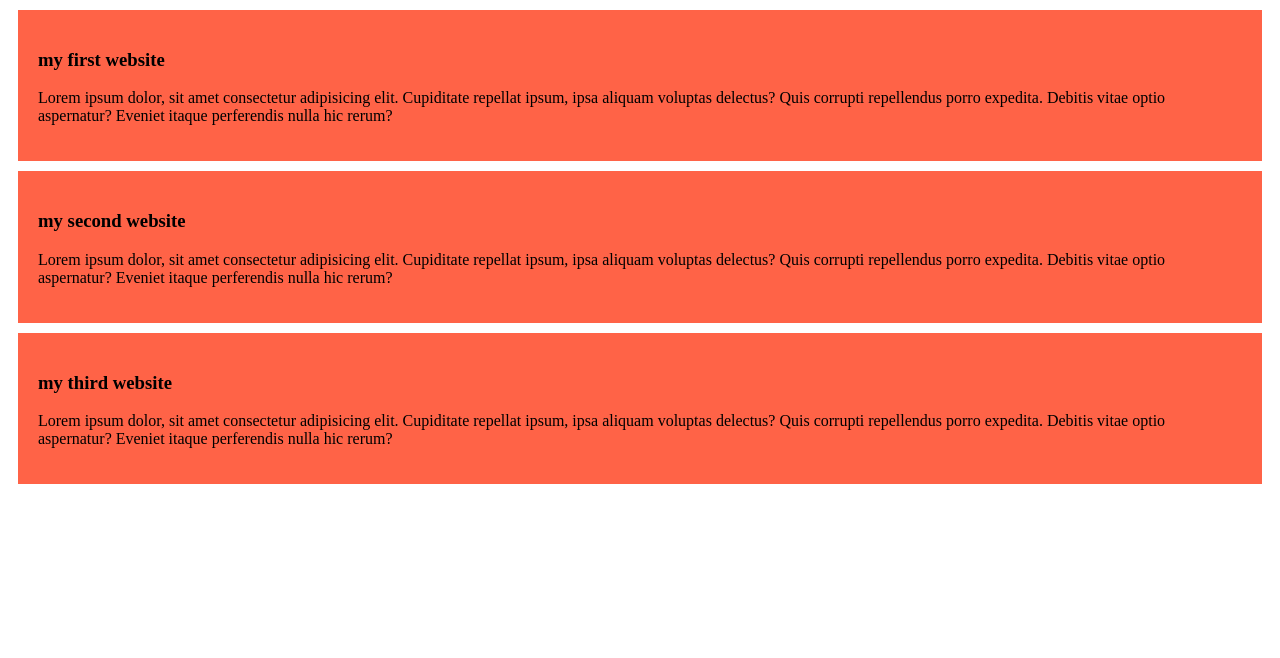
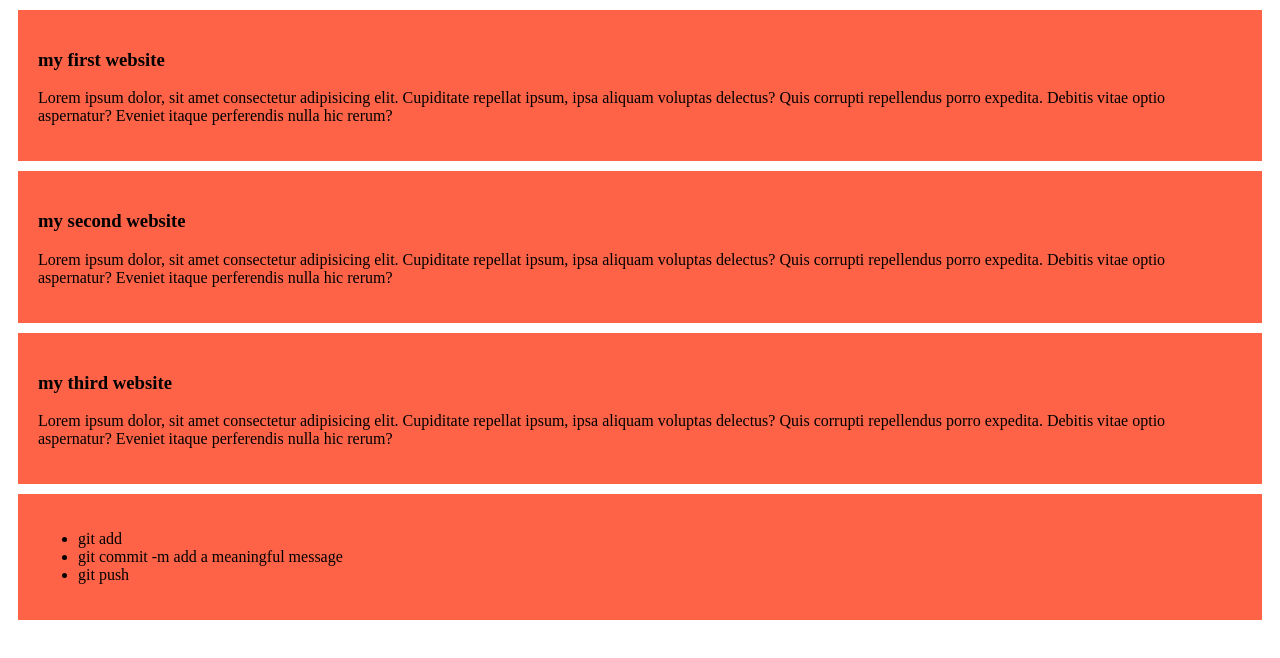
Before and after one commit to Prosenjit-99/my-first-github-repo, a plain HTML site: page index.html in a window 1280 px wide. Drawn offline with Linux system fonts and the light colour scheme.

Commit message:
added a list to push code

```diff
--- a/index.html
+++ b/index.html
@@ -19,5 +19,12 @@
         <h3>my third website</h3>
         <p>Lorem ipsum dolor, sit amet consectetur adipisicing elit. Cupiditate repellat ipsum, ipsa aliquam voluptas delectus? Quis corrupti repellendus porro expedita. Debitis vitae optio aspernatur? Eveniet itaque perferendis nulla hic rerum?</p>
     </div>
+    <div>
+        <ul>
+            <li>git add</li>
+            <li>git commit -m add a meaningful message</li>
+            <li>git push</li>
+        </ul>
+    </div>
 </body>
 </html>
```
